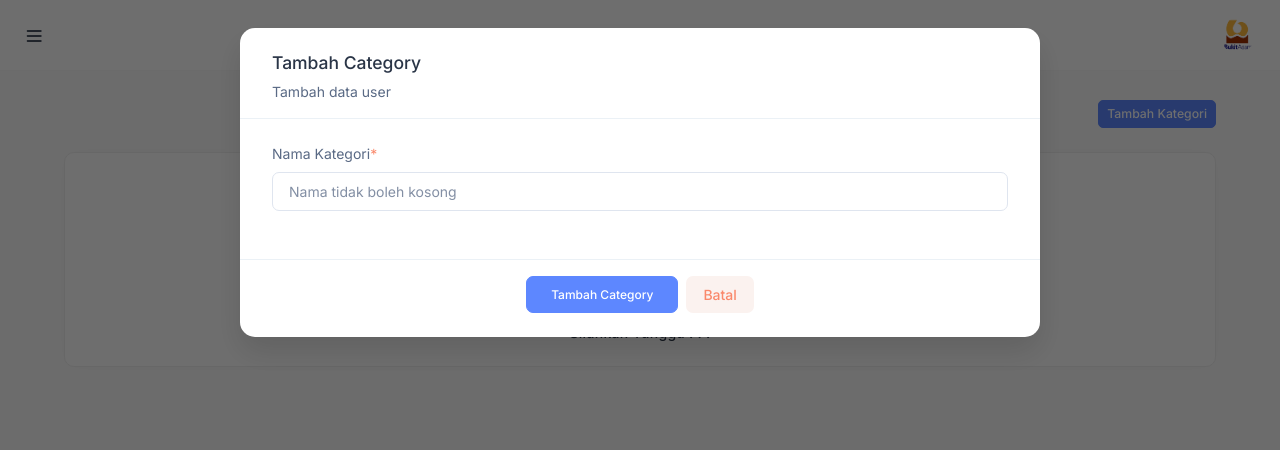
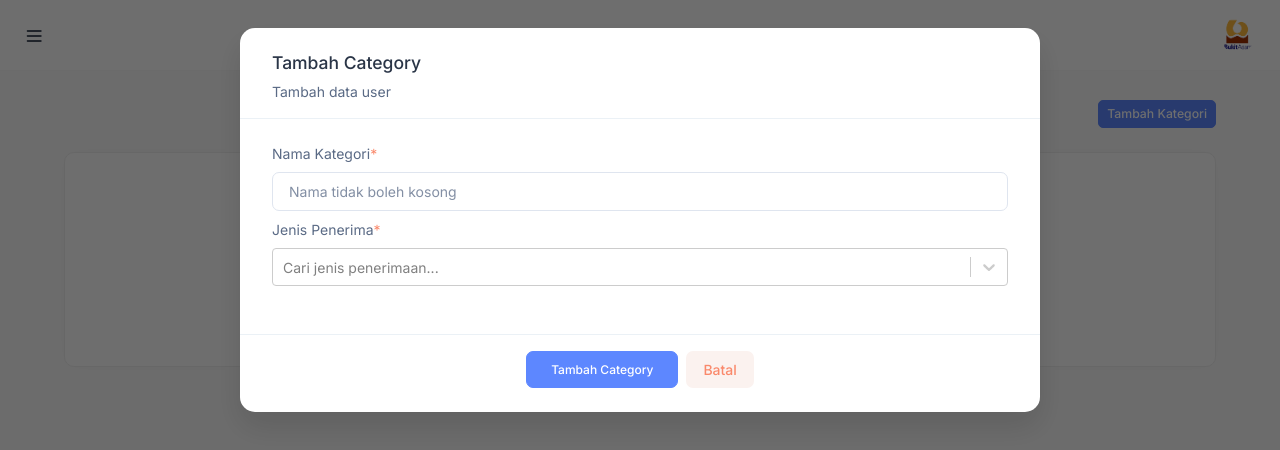
Before and after one commit to iqbaloke/cisea-fe, a Next.js app: page /kategori in a window 1280 px wide. Both pictures are taken after a click on the button "Tambah Kategori". Shown: the top 450 px of the page. Built offline with nearby package versions, Linux system fonts and the light colour scheme.

Commit message:
perbaikan kategori

```diff
--- a/pages/kategori/index.js
+++ b/pages/kategori/index.js
@@ -2,6 +2,7 @@ import Card from "@/components/molecules/Card";
 import Template from "@/components/template/Template";
 import { useKategori } from "@/hooks/useKategori";
 import { useEffect, useState } from "react";
+import { debounce } from "lodash";
 
 import LoadingContent from "@/components/molecules/LoadingContent";
 import Table from "@/components/organism/Table";
@@ -16,6 +17,7 @@ import FormInput from "@/components/molecules/Form";
 import Label from "@/components/atoms/Label";
 import Input from "@/components/atoms/Input";
 import useGetToken from "@/hooks/useGetStorage";
+import AsyncSelect from "react-select/async";
 
 export default function Index() {
   const tokenuser = useGetToken("user");
@@ -31,9 +33,11 @@ export default function Index() {
 
   const [form, setForm] = useState({
     name: "",
+    jenis: "",
   });
 
   const handleShowModal = () => {
+    setSelectedOption(null);
     setButtonName("Tambah Category");
     setShowModal(!showModal);
     setuid("");
@@ -63,9 +67,12 @@ export default function Index() {
         Swal.close();
         setuid(id);
 
+        const defaultOption = { label: response.data.jenis, value: response.data.jenis };
+        setSelectedOption(defaultOption);
         setForm((form) => ({
           ...form,
           name: response.data.name,
+          jenis: response.data.jenis,
         }));
         setShowModal(!showModal);
       })
@@ -93,6 +100,41 @@ export default function Index() {
   const handleDestroy = (id, name) => {
     destroy(id, name);
   };
+
+  // fetch data kategori
+  const jenis = [
+    { name: "Penerimaan Pajak" },
+    { name: "Penerimaan Pajak Daerah" },
+    { name: "Penerimaan Bukan Pajak" },
+  ];
+
+
+  const [selectedOption, setSelectedOption] = useState(null);
+
+  // Fungsi untuk menangani perubahan nilai
+  const handleChange = (selected) => {
+
+    setForm((form) => ({
+      ...form,
+      jenis: selected.label,
+    }));
+    setSelectedOption(selected);
+  };
+
+  const loadOptions = (inputValue, callback) => {
+    setTimeout(() => {
+      const filteredOptions = jenis
+        .filter((item) =>
+          item.name.toLowerCase().includes(inputValue.toLowerCase())
+        )
+        .map((item) => ({
+          label: item.name,
+          value: item.name,
+        }));
+      callback(filteredOptions);
+    }, 1000); // Simulasi async (misalnya loading data dari API)
+  };
+  // end fetch data kategor
 
   useEffect(() => {
     if (kategori) {
@@ -146,13 +188,13 @@ export default function Index() {
                       <td className="fw-light">{index + 1}</td>
                       <td className="fw-light">{data.name}</td>
                       <td className="fw-light">
-                        {data.penerima_pajak_id == "1" ? (
+                        {data.jenis == "Penerimaan Pajak" ? (
                           <div>
                             <div className="fw-bold bg-success text-center text-white py-1 rounded fs-1">
                               Penerimaan Pajak
                             </div>
                           </div>
-                        ) : data.penerima_pajak_id == "2" ? (
+                        ) : data.jenis == "Penerimaan Pajak Daerah" ? (
                           <div>
                             <div className="fw-bold bg-danger text-center text-white py-1 rounded fs-1">
                               Penerimaan Pajak Daerah
@@ -169,8 +211,8 @@ export default function Index() {
                       <td className="fw-light text-center">
                         {data.subcategory.length != 0 ? (
                           <>
-                            <div className="fw-bold bg-primary text-center text-white py-1 rounded fs-1">
-                              Lihat Sub
+                            <div className="fw-bold bg-success text-center text-white py-1 rounded fs-1">
+                              Terdapat {data.subcategory.length} Sub
                             </div>
                           </>
                         ) : (
@@ -253,6 +295,19 @@ export default function Index() {
                     required
                   />
                 </FormInput>
+                <FormInput className="mt-2 px-lg-3">
+                  <Label isRequired htmlFor="label">
+                    Jenis Penerima
+                  </Label>
+                  <AsyncSelect
+                    cacheOptions
+                    loadOptions={loadOptions}
+                    defaultOptions
+                    placeholder="Cari jenis penerimaan..."
+                    value={selectedOption}
+                    onChange={handleChange}
+                  />
+                </FormInput>
               </div>
               <hr />
               <div className="mb-4">
```
Also changed, not shown: pages/user/index.js (+9 -4 lines).
